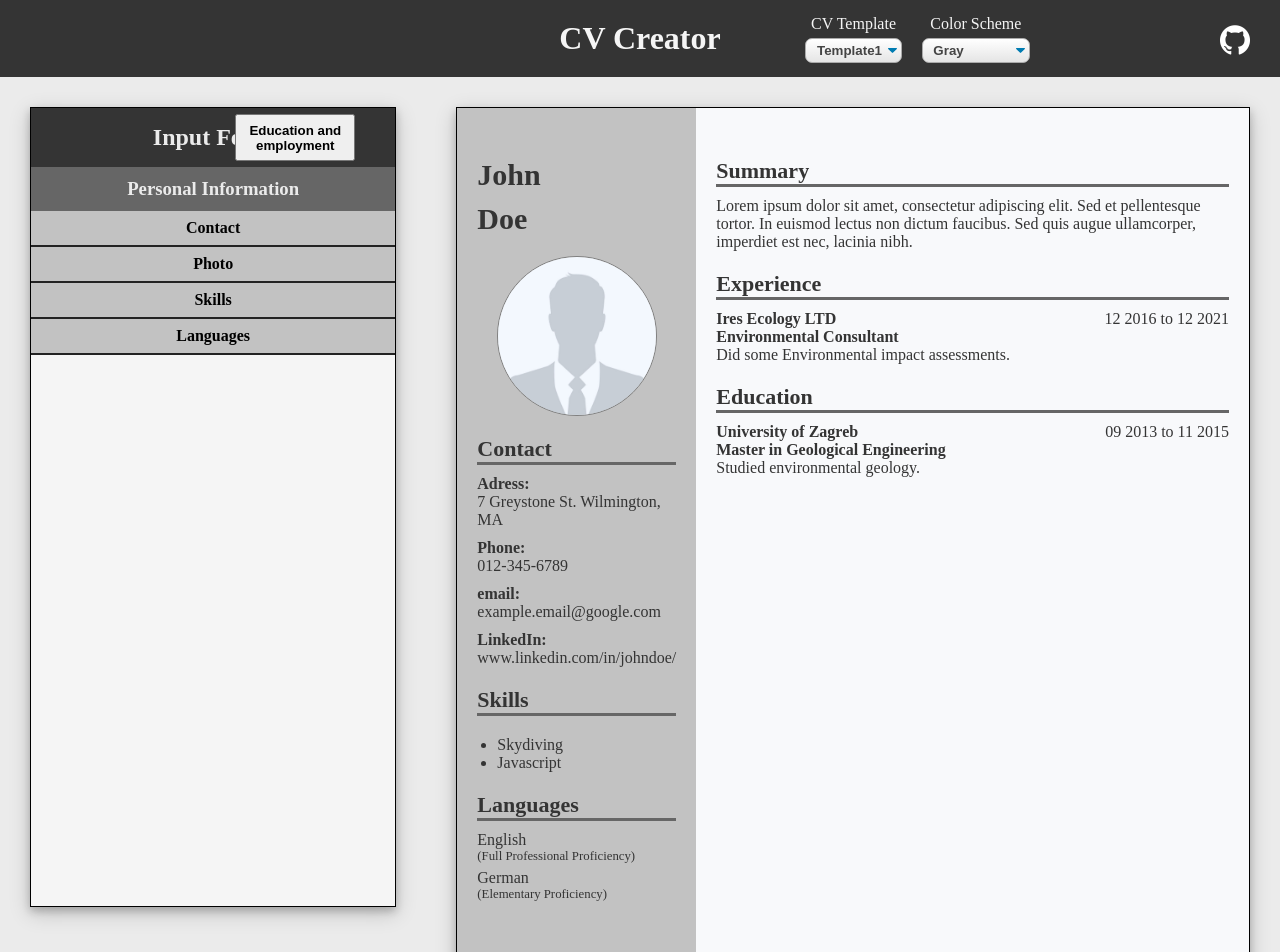
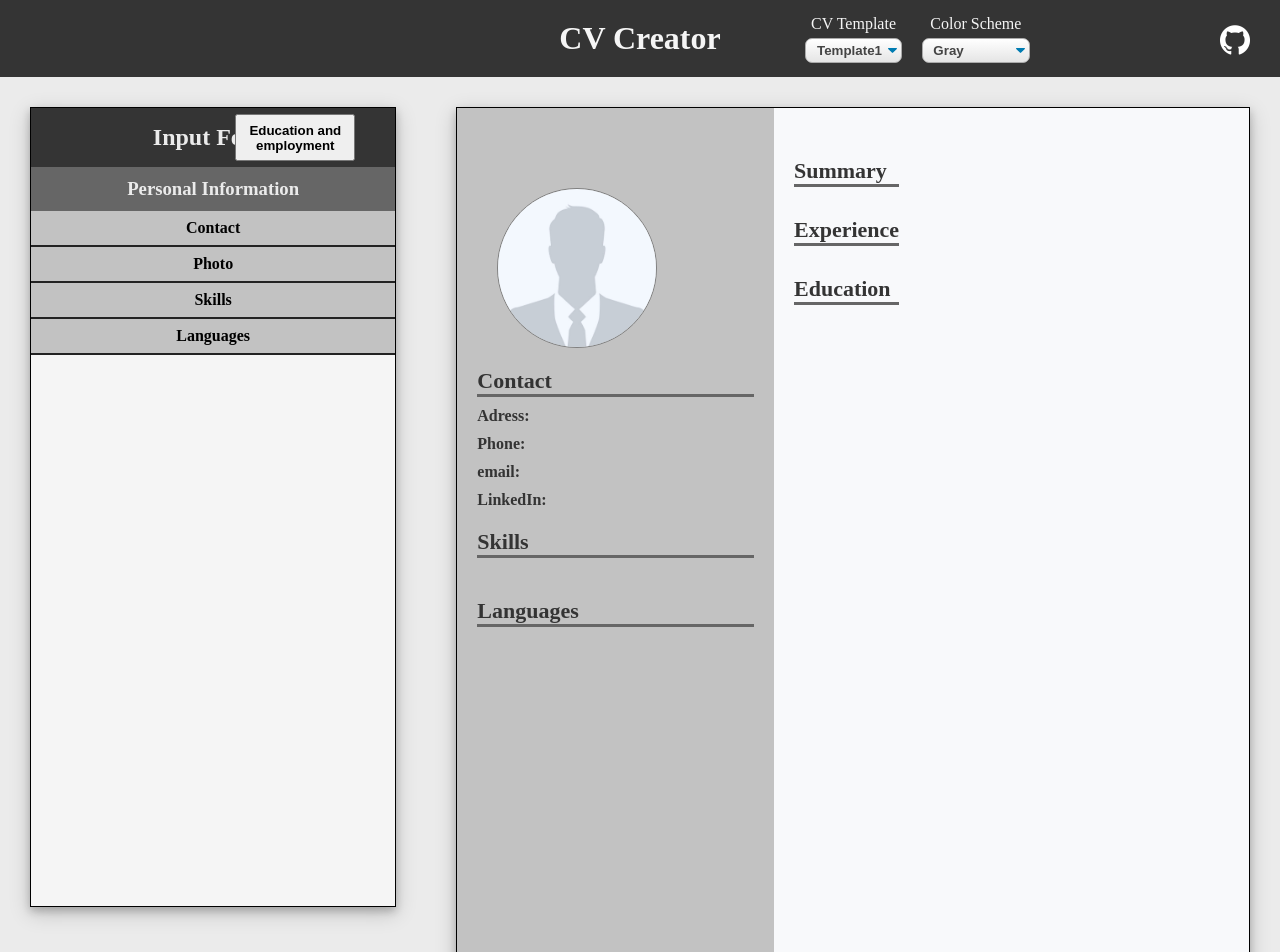
Before and after one commit to MrDando/CV-Project, a React (Create React App) app: page / in a window 1280 px wide. Shown: the top 952 px of the page. Built offline with nearby package versions, Linux system fonts and the light colour scheme.

Commit message:
Fixed styling issues

```diff
--- a/src/App.js
+++ b/src/App.js
@@ -144,50 +144,19 @@ class App extends React.Component {
       cvTemplate: 'template1',
       colorSchemes: ['Gray', 'Modern', 'Stylish', 'Purple Tints', 'Corporate'],
       switchButton: 'Education and employment',
-      firstname: 'John',
-      lastname: 'Doe',
-      profession: 'Environmental Scientist',
+      firstname: '',
+      lastname: '',
+      profession: '',
       photoURL: placeholderImg,
-      adress: '7 Greystone St. Wilmington, MA',
-      phone: '012-345-6789',
-      email: 'example.email@google.com',
-      linkedIn: 'www.linkedin.com/in/johndoe/',
-      skills: [ {skillName: "Skydiving", key: "kmt59fx5"},
-                {skillName: "Javascript", key: "kmt59idp"}],
-      languages: [{languageName: "English", proficiency: "Full Professional Proficiency", key: "kmt634di"},
-                  {languageName: "German", proficiency: "Elementary Proficiency", key: "kmt636s2"}],
-      summary: `Lorem ipsum dolor sit amet, consectetur adipiscing elit. Sed et pellentesque tortor.
-                In euismod lectus non dictum faucibus. Sed quis augue ullamcorper, imperdiet est nec, lacinia nibh.`,
-      experiences: [{position: 'Environmental Consultant',
-                      employer: 'Ires Ecology LTD',
-                      from: "2016-12-28",
-                      fromObj: {
-                        day: "28",
-                        month: "12",
-                        year: "2016"
-                      },
-                      to: "2021-12-31",
-                      toObj: {
-                        day: "31",
-                        month: "12",
-                        year: "2021"
-                      },
-                      key: "kmt5u9x7",
-                      description: "Did some Environmental impact assessments."}],
-      educationArr: [{degree: "Master in Geological Engineering",
-                      description: "Studied environmental geology.",
-                      from: "2013-09-28",
-                      fromObj: {day: "28",
-                                month: "09",
-                                year: "2013"},
-                      institution: "University of Zagreb",
-                      key: "kmt6a521",
-                      to: "2015-11-18",
-                      toObj: {day: "18",
-                              month: "11",
-                              year: "2015"
-                      }
-                    }]
+      adress: '',
+      phone: '',
+      email: '',
+      linkedIn: '',
+      skills: [],
+      languages: [],
+      summary: ``,
+      experiences: [],
+      educationArr: []
     }
   }
 
--- a/src/Components/CVs/Template1/Template1.css
+++ b/src/Components/CVs/Template1/Template1.css
@@ -1,5 +1,6 @@
 .template1 {
     background-color: var(--secondary);
+    overflow: hidden;
 }
 
 .template1 .personal {
@@ -69,6 +70,10 @@
     padding-left: 20px;
 }
 
+.template1 .item {
+    margin-bottom: 20px;
+}
+
 .template1 .language {
     margin-bottom: 5px;
 }
--- a/src/Components/CVs/Template1/Template1.js
+++ b/src/Components/CVs/Template1/Template1.js
@@ -12,8 +12,6 @@ function Skills(props) {
                         return <li key={skill.key}>{skill.skillName}</li>
                     })}
                 </ul>
-
-
             </div>
         </div>
     )
@@ -25,7 +23,7 @@ function Languages(props) {
             <h2>Languages</h2>
             <div id='languages-list'>
                 {props.languages.map(language => {
-                    return  <div key={language.key} className='language'>
+                    return  <div key={language.key} className='language item'>
                                 <div className='name'>{language.languageName}</div>
                                 <div className='proficiency'>({language.proficiency})</div>
                             </div>
@@ -40,7 +38,7 @@ function Experience(props) {
         <div className='section'>
             <h2>Experience</h2>
             {props.experiences.map(experience => {
-                return  <div key={experience.key} className='job-container'>
+                return  <div key={experience.key} className='job-container item'>
                             <div className='flex' style={{justifyContent: 'space-between'}}>
                                 <div className='flex column'>
                                     <h3 className='organization-name'>{experience.employer}</h3>
--- a/src/Components/CVs/Template2/Template2.css
+++ b/src/Components/CVs/Template2/Template2.css
@@ -2,6 +2,7 @@
     background-color: var(--quinary);
     color: var(--tertiary);
     font-size: 14px;
+    overflow: hidden;
 }
 
 .template2 .icon {
--- a/src/Components/CVs/Template2/Template2.js
+++ b/src/Components/CVs/Template2/Template2.js
@@ -29,12 +29,12 @@ function Experience(props) {
     return(
         <div>
             {props.experiences.map(experience => {
-                return  <div key={experience.key} className='job-container flex'>
+                return  <div key={experience.key} className='job-container flex' style={{marginBottom: '20px'}}>
                             <div>
                                 <p className='timespan'>{experience.fromObj.year} - {experience.toObj.year}</p>
                             </div>
                             <div className='flex column'>
-                                <div className='flex' style={{marginBottom: '15px'}}>
+                                <div className='flex' style={{marginBottom: '10px'}}>
                                     <span>{experience.position.toUpperCase()}</span>
                                     <span style={{marginLeft: '20px'}}>{experience.employer}</span>
                                 </div>
@@ -50,7 +50,7 @@ function Education(props) {
     return(
         <div>
             {props.educationArr.map(education => {
-                return  <div key={education.key}>
+                return  <div key={education.key} style={{marginBottom: '10px'}}>
                             <h3 className='degree'>{education.degree}</h3>
                             <h3 className='institution'>{education.institution}</h3>
                             <span>{education.fromObj.year} - {education.toObj.year}</span>
--- a/src/Components/CVs/Template3/Template3.css
+++ b/src/Components/CVs/Template3/Template3.css
@@ -1,5 +1,6 @@
 .template3 {
     font-size: 14px;
+    overflow: hidden;
 }
 
 .template3.wrapper {
```
